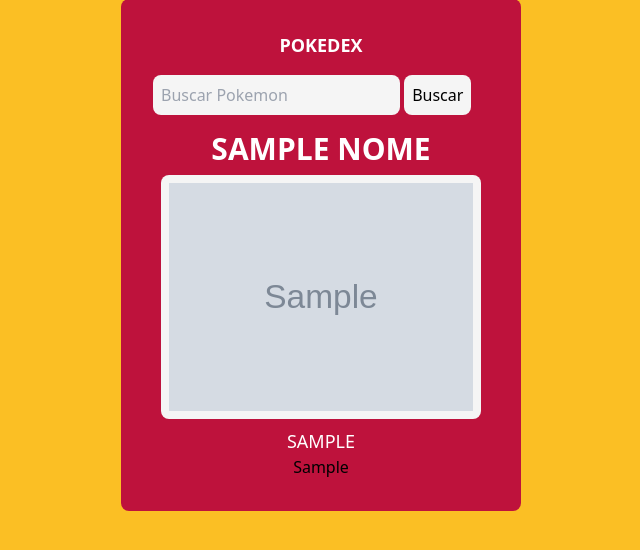
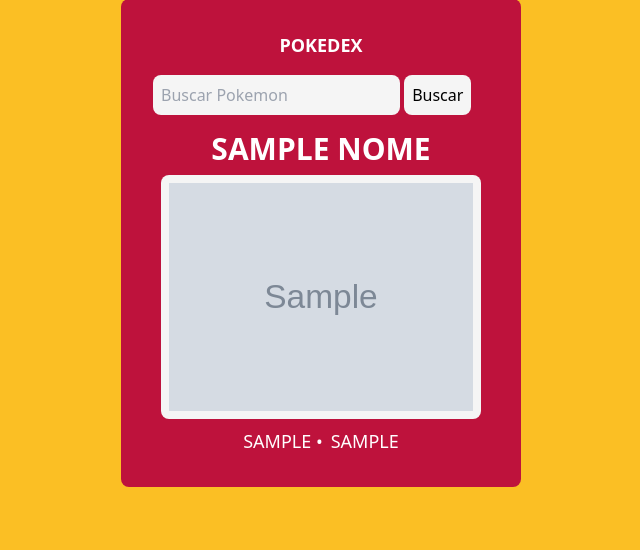
Before and after one commit to MatheusKraieski/pokedex_api, a Flask app: template templates/index.html in a window 1280 px wide. Shown: the part 41-591 px from the top of the page, without its empty margins (319-959 px from the left). Run offline with Flask 2, Linux system fonts and the light colour scheme; the template is opened without the code that fills it: most values are stand-ins (such as "Sample title", 1, 10 or a date in 2020); grey boxes marked "Sample" are stand-in pictures; some libraries are stand-ins or nearby versions.

Commit message:
chore: adjusting the get.

```diff
--- a/main.py
+++ b/main.py
@@ -1,4 +1,5 @@
 from ast import Try
+from ssl import AlertDescription
 from flask.globals import request
 from models.pokemon import Pokemon
 from flask import Flask, render_template
@@ -22,11 +23,11 @@
         pokemon.foto = result
         if len(res["types"])==2:
             pokemon.tipo1 = res["types"][0]["type"]["name"]
-            pokemon.tipo1 = res["types"][1]["type"]["name"]
+            pokemon.tipo2 = res["types"][1]["type"]["name"]
         else:
             pokemon.tipo1 = res["types"][0]["type"]["name"]
     except:
-        return "pokemon nao encontrado"
+        return "pokemon não encontrado"
     return render_template("index.html",
     nome = pokemon.nome,
     foto = pokemon.foto,
--- a/templates/index.html
+++ b/templates/index.html
@@ -5,7 +5,7 @@
     <meta http-equiv="X-UA-Compatible" content="IE=edge">
     <meta name="viewport" content="width=device-width, initial-scale=1.0">
     <script src="https://cdn.tailwindcss.com"></script>
-    <title>Document</title>
+    <title>POKEDEX</title>
 </head>
 <body class="bg-amber-400 flex justify-center ">
     <div class="m-10 w-4/12 flex justify-center">
@@ -16,8 +16,11 @@
                 <button class="bg-neutral-100 p-2 rounded-lg bg-amber-400"type=submit" name="buscar">Buscar</button> <br>
                 <h3 class="text-3xl text-center text-white font-bold uppercase mt-4">{{nome}}</h3>
                 <img class="w-80 bg-neutral-100 p-2 rounded-lg m-2 " src="{{foto}}" alt="">
-                <div class="text-center text-white text-lg uppercase">{{tipo1}}</div>
-                <div class="text-center">{{tipo2}}</div>
+                <div class="flex justify-center text-center text-white text-lg uppercase">
+                    <h1 class="mr-2">{{tipo1}} •</h1>
+                    <h1 class="">{{tipo2}}</h1>
+                </div>
+
             </form>
     </div>
     </div>
```
